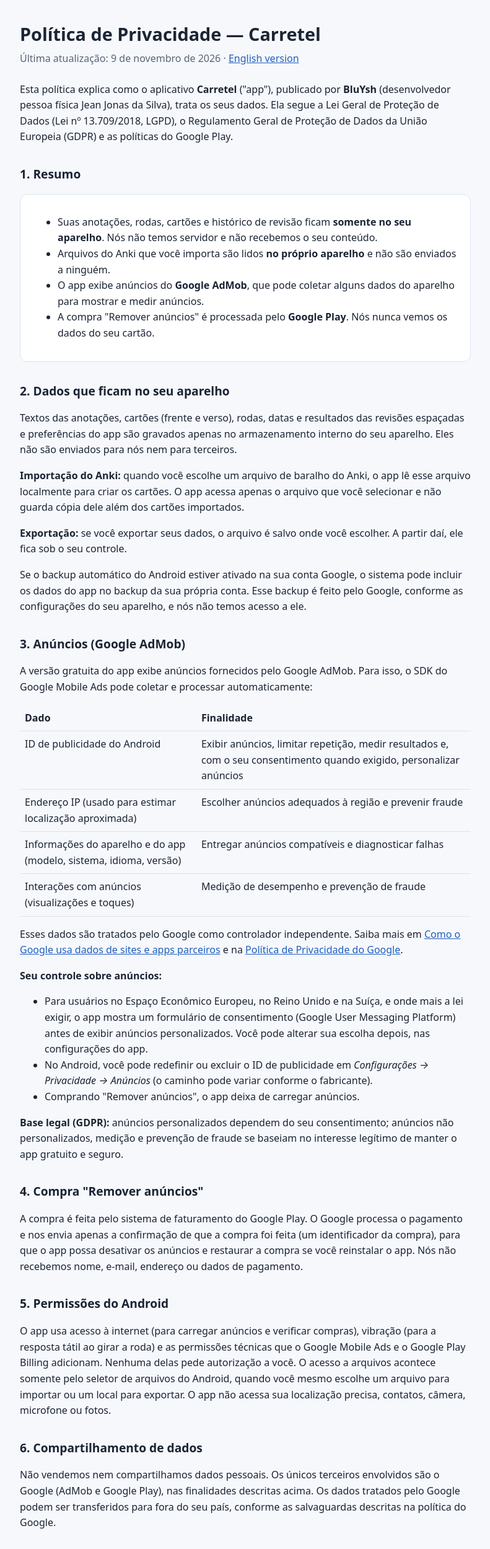
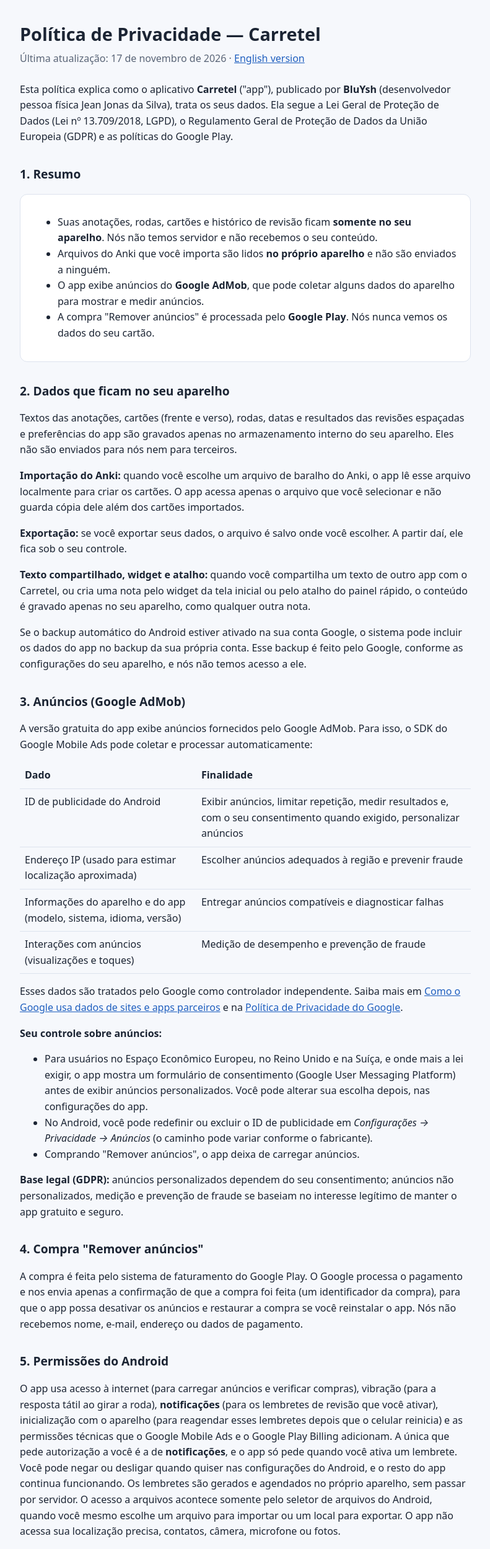
Before and after one commit to bluyshcorp-hub/bluyshcorp-hub.github.io, a plain HTML site: page carretel/privacidade.html in a window 1280 px wide. Shown: the top 2499 px of the page at 62% size, without its empty margins (244-1035 px from the left). Drawn offline with Linux system fonts and the light colour scheme.

Commit message:
Carretel: política cobre lembretes com notificação, widget e atalho

```diff
--- a/carretel/privacidade.html
+++ b/carretel/privacidade.html
@@ -9,7 +9,7 @@
 <body>
 <main>
 <h1>Política de Privacidade — Carretel</h1>
-<p class="data">Última atualização: 9 de novembro de 2026 · <a href="privacy.html">English version</a></p>
+<p class="data">Última atualização: 17 de novembro de 2026 · <a href="privacy.html">English version</a></p>
 
 <p>Esta política explica como o aplicativo <strong>Carretel</strong> ("app"), publicado por <strong>BluYsh</strong> (desenvolvedor pessoa física Jean Jonas da Silva), trata os seus dados. Ela segue a Lei Geral de Proteção de Dados (Lei nº 13.709/2018, LGPD), o Regulamento Geral de Proteção de Dados da União Europeia (GDPR) e as políticas do Google Play.</p>
 
@@ -27,6 +27,7 @@
 <p>Textos das anotações, cartões (frente e verso), rodas, datas e resultados das revisões espaçadas e preferências do app são gravados apenas no armazenamento interno do seu aparelho. Eles não são enviados para nós nem para terceiros.</p>
 <p><strong>Importação do Anki:</strong> quando você escolhe um arquivo de baralho do Anki, o app lê esse arquivo localmente para criar os cartões. O app acessa apenas o arquivo que você selecionar e não guarda cópia dele além dos cartões importados.</p>
 <p><strong>Exportação:</strong> se você exportar seus dados, o arquivo é salvo onde você escolher. A partir daí, ele fica sob o seu controle.</p>
+<p><strong>Texto compartilhado, widget e atalho:</strong> quando você compartilha um texto de outro app com o Carretel, ou cria uma nota pelo widget da tela inicial ou pelo atalho do painel rápido, o conteúdo é gravado apenas no seu aparelho, como qualquer outra nota.</p>
 <p>Se o backup automático do Android estiver ativado na sua conta Google, o sistema pode incluir os dados do app no backup da sua própria conta. Esse backup é feito pelo Google, conforme as configurações do seu aparelho, e nós não temos acesso a ele.</p>
 
 <h2>3. Anúncios (Google AdMob)</h2>
@@ -51,7 +52,7 @@
 <p>A compra é feita pelo sistema de faturamento do Google Play. O Google processa o pagamento e nos envia apenas a confirmação de que a compra foi feita (um identificador da compra), para que o app possa desativar os anúncios e restaurar a compra se você reinstalar o app. Nós não recebemos nome, e-mail, endereço ou dados de pagamento.</p>
 
 <h2>5. Permissões do Android</h2>
-<p>O app usa acesso à internet (para carregar anúncios e verificar compras), vibração (para a resposta tátil ao girar a roda) e as permissões técnicas que o Google Mobile Ads e o Google Play Billing adicionam. Nenhuma delas pede autorização a você. O acesso a arquivos acontece somente pelo seletor de arquivos do Android, quando você mesmo escolhe um arquivo para importar ou um local para exportar. O app não acessa sua localização precisa, contatos, câmera, microfone ou fotos.</p>
+<p>O app usa acesso à internet (para carregar anúncios e verificar compras), vibração (para a resposta tátil ao girar a roda), <strong>notificações</strong> (para os lembretes de revisão que você ativar), inicialização com o aparelho (para reagendar esses lembretes depois que o celular reinicia) e as permissões técnicas que o Google Mobile Ads e o Google Play Billing adicionam. A única que pede autorização a você é a de <strong>notificações</strong>, e o app só pede quando você ativa um lembrete. Você pode negar ou desligar quando quiser nas configurações do Android, e o resto do app continua funcionando. Os lembretes são gerados e agendados no próprio aparelho, sem passar por servidor. O acesso a arquivos acontece somente pelo seletor de arquivos do Android, quando você mesmo escolhe um arquivo para importar ou um local para exportar. O app não acessa sua localização precisa, contatos, câmera, microfone ou fotos.</p>
 
 <h2>6. Compartilhamento de dados</h2>
 <p>Não vendemos nem compartilhamos dados pessoais. Os únicos terceiros envolvidos são o Google (AdMob e Google Play), nas finalidades descritas acima. Os dados tratados pelo Google podem ser transferidos para fora do seu país, conforme as salvaguardas descritas na política do Google.</p>
```
Also changed, not shown: carretel/privacy.html (+3 -2 lines).
